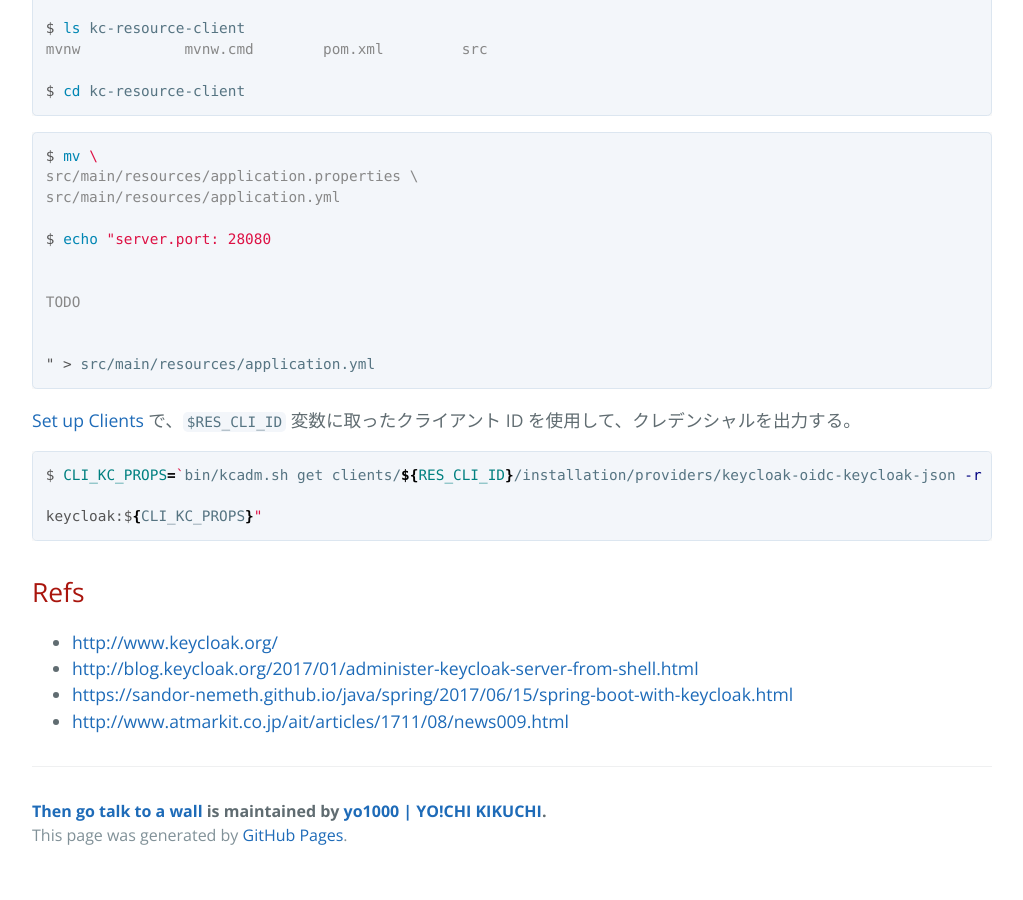
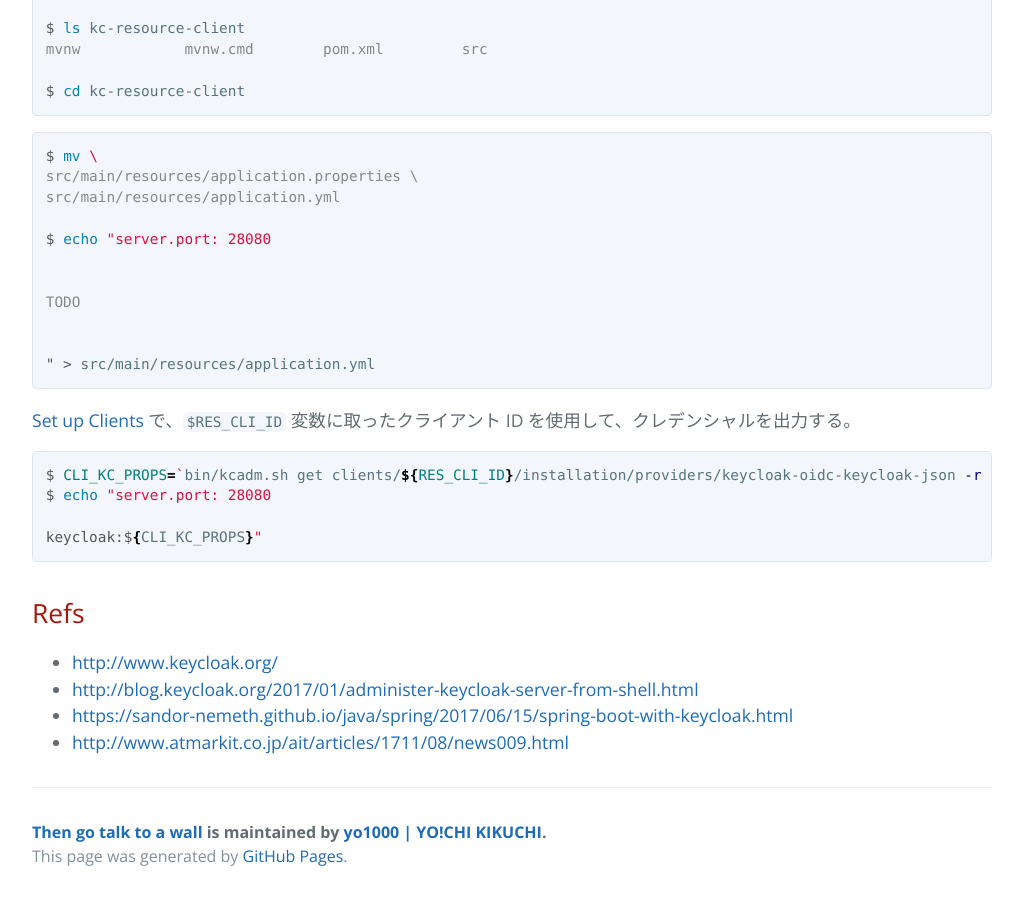
Before and after one commit to yo1000/blog.yo1000.com, a Jekyll site: the page built from _posts/2017-12-18-keycloak-demo.md, in a window 1280 px wide and 900 px high, scrolled down 5479 px. Shown: the whole window, without its empty margins (224-1247 px from the left). Built offline with Jekyll 4.4.1, drawn with Linux system fonts in a browser that asks for light colours; our own code applies the rules of GitHub Pages for plain Markdown files; before the commit the page ends 6358 px from its top, so only the background shows below that.

Commit message:
Update 2017-12-18-keycloak-demo.md

````diff
--- a/_posts/2017-12-18-keycloak-demo.md
+++ b/_posts/2017-12-18-keycloak-demo.md
@@ -268,7 +268,8 @@
 [Set up Clients](#set-up-clients) で、`$RES_CLI_ID` 変数に取ったクライアント ID を使用して、クレデンシャルを出力する。
 
 ```console
-$ CLI_KC_PROPS=`bin/kcadm.sh get clients/${RES_CLI_ID}/installation/providers/keycloak-oidc-keycloak-json -r kc-resource | grep -v confidential-port | sed -e s/[\"{},]*//g | sed s/\ :/:/g`; echo "server.port: 28080
+$ CLI_KC_PROPS=`bin/kcadm.sh get clients/${RES_CLI_ID}/installation/providers/keycloak-oidc-keycloak-json -r kc-resource | grep -v confidential-port | sed -e s/[\"{},]*//g | sed s/\ :/:/g`
+$ echo "server.port: 28080
 
 keycloak:${CLI_KC_PROPS}"
 ```
````
